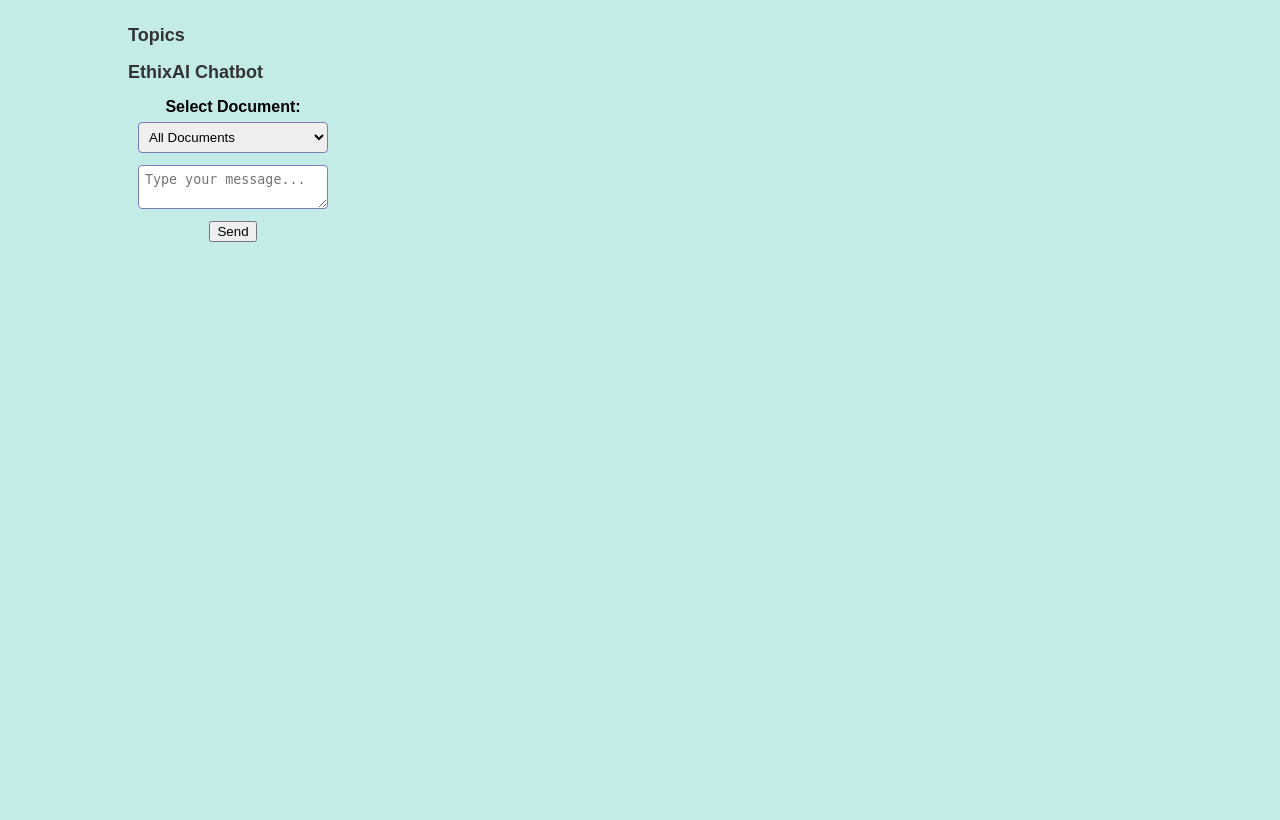
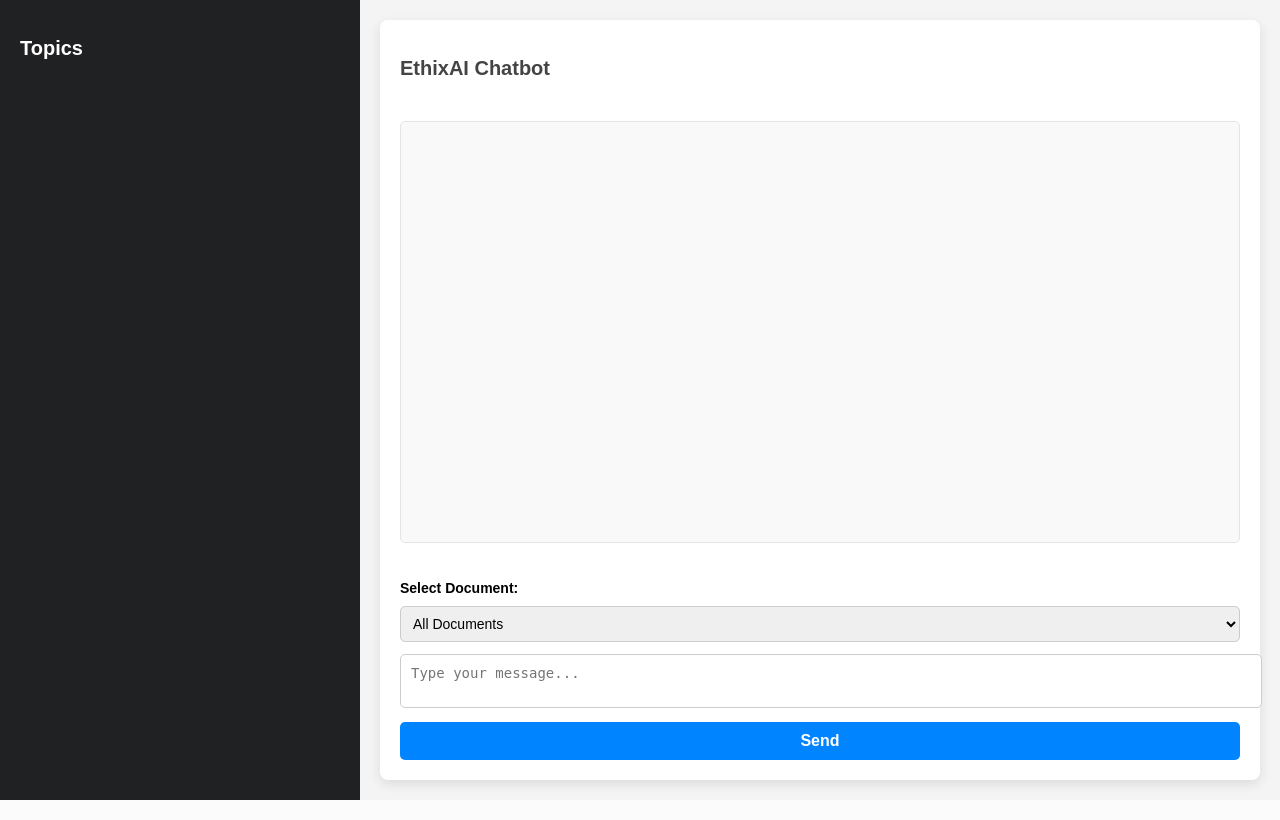
Before and after one commit to EthixDev/rag_chatbot, a Django app: page /chat/ in a window 1280 px wide. Run offline with Django 5.2, Linux system fonts and the light colour scheme; the visitor is signed in with stand-in values (Sample User, id 1); data that the repository does not hold is empty.

Commit message:
Modifiy CSS

```diff
--- a/app/static/app/styles.css
+++ b/app/static/app/styles.css
@@ -1,130 +1,178 @@
+/* General Reset */
 body {
+    margin: 0;
+    padding: 0;
     font-family: 'Arial', sans-serif;
-    background-color: #c4ece7;
-    margin-top: 10px;
-    margin-bottom: 10px;
-    margin-right: 10%;
-    margin-left: 10%;
-    padding: 4p;
-    display: flex;
-    justify-content: left;
-    align-items: left;
-    height: 100vh;
+    background-color: #f9f9f9;
 }
 
-.container {
-    width: 60%; /* Adjusted container width */
-    height: auto; /* Set height to auto */
-    background-color: hsl(197, 58%, 91%);
-    padding: 10px;
-    border-radius: 8px;
-    box-shadow: 0 0 8px rgba(215, 219, 219, 0.1);
+/* Main Container */
+.main-container {
+    display: flex;
+    height: 100vh;
+    overflow: hidden;
 }
 
-h2 {
-    color: #333;
-    font-size: 18px;
+/* Sidebar */
+.sidebar {
+    width: 25%;
+    background-color: #202123;
+    color: #fff;
+    padding: 20px;
+    display: flex;
+    flex-direction: column;
+    box-shadow: 2px 0 5px rgba(0, 0, 0, 0.1);
+    overflow-y: auto;
 }
 
-form {
+.sidebar h2 {
+    font-size: 20px;
+    font-weight: bold;
+    margin-bottom: 20px;
+}
+
+.topic-list {
+    list-style: none;
+    padding: 0;
+    margin: 0;
+}
+
+.topic-list li {
+    margin-bottom: 10px;
+}
+
+.topic-list li a {
+    text-decoration: none;
+    color: #d1d1d1;
+    padding: 10px 15px;
+    display: block;
+    border-radius: 8px;
+    transition: background-color 0.3s ease;
+}
+
+.topic-list li a:hover {
+    background-color: #3f4148;
+}
+
+/* Chat Container */
+.chat-container {
+    flex-grow: 1;
     display: flex;
     flex-direction: column;
-    align-items: center;
-    margin: 10px;
+    justify-content: space-between;
+    padding: 20px;
+    background-color: #f4f4f4;
+    overflow-y: auto;
 }
 
-label {
-    margin-bottom: 6px;
-    font-weight: bold;
+/* Chat Window */
+.chat-window {
+    flex-grow: 1;
+    background: #fff;
+    border-radius: 8px;
+    padding: 20px;
+    box-shadow: 0 4px 12px rgba(0, 0, 0, 0.1);
+    display: flex;
+    flex-direction: column;
+    justify-content: space-between;
 }
 
-select, textarea {
-    width: 100%;
-    padding: 6px;
-    margin-bottom: 12px;
-    border: 1px solid #7f7bb8;
-    border-radius: 4px;
-    box-sizing: border-box;
+.chat-window h2 {
+    font-size: 20px;
+    color: #444;
+    margin-bottom: 20px;
 }
 
-.question, .answer {
-   height: 100%;
-    width: 100%;
+/* Conversation History */
+.conversation-history {
+    flex-grow: 1;
+    max-height: 400px;
     overflow-y: auto;
-    border: 1px solid;
     padding: 10px;
-    border-radius: 8px;
-    margin-bottom: 16px;
+    border: 1px solid #e5e5e5;
+    border-radius: 5px;
+    background-color: #f9f9f9;
+    margin-bottom: 15px;
 }
 
-.question {
-    background-color: #3498db;
-    color: #fff;
-    margin-left: auto;
+.chat-message {
+    margin-bottom: 10px;
+    padding: 10px 15px;
+    border-radius: 15px;
+    font-size: 14px;
+    line-height: 1.5;
+    word-wrap: break-word;
 }
 
-.answer {
-    background-color: #2ecc71;
-    color: #fff;
-    margin-right: auto;
+.chat-message.user {
+    background-color: #d1e7dd;
+    color: #0f5132;
+    align-self: flex-end;
 }
 
-input[type="submit"] {
-    background-color: #bfc4bf;
-    color: #fff;
-    padding: 8px 12px;
-    border: none;
-    border-radius: 8px;
-    cursor: pointer;
+.chat-message.ai {
+    background-color: #e2e3e5;
+    color: #343a40;
+    align-self: flex-start;
+}
+
+/* Input and Button */
+label {
+    font-size: 14px;
+    font-weight: bold;
+    margin-bottom: 10px;
+    display: block;
+}
+
+select {
+    width: 100%;
+    padding: 8px;
+    margin-bottom: 12px;
+    border: 1px solid #ccc;
+    border-radius: 5px;
     font-size: 14px;
 }
 
-input[type="submit"]:hover {
-    background-color: #45a049;
-}
-
-.navbar {
-    max-width: 400px;
-    margin: 0 auto;
-}
-
-.navbar-collapse {
-    max-width: 90%;
-}
-
-.navbar-collapse ul {
-    list-style-type: none;
-    padding: 0;
-}
-
-.navbar-collapse ul li {
-    display: inline-block;
-    margin-right: 10px;
-}
-
-.navbar-collapse ul li a {
-    text-decoration: none;
-    color: black;
-}
-
-.navbar-nav {
-    display: flex;
-    flex-wrap: wrap;
-    list-style: none;
-    padding: 0;
-}
-
-.navbar-nav li {
-    margin-right: 10px;
+textarea {
+    width: 100%;
+    padding: 10px;
+    border: 1px solid #ccc;
+    border-radius: 5px;
+    font-size: 14px;
+    resize: none;
     margin-bottom: 10px;
 }
 
-.navbar-nav li a {
-    display: block; /* Display links as block elements */
-    padding: 5px 10px;
-    text-decoration: none;
-    color: black;
-    border: 1px solid #ccc;
+button {
+    width: 100%;
+    padding: 10px;
+    font-size: 16px;
+    font-weight: bold;
+    background-color: #0084ff;
+    color: #fff;
+    border: none;
     border-radius: 5px;
-    margin-bottom: 10px;
+    cursor: pointer;
+    transition: background-color 0.3s ease;
 }
+
+button:hover {
+    background-color: #005bb5;
+}
+
+/* Scrollbar Styling */
+.sidebar::-webkit-scrollbar,
+.conversation-history::-webkit-scrollbar {
+    width: 8px;
+}
+
+.sidebar::-webkit-scrollbar-thumb,
+.conversation-history::-webkit-scrollbar-thumb {
+    background-color: #555;
+    border-radius: 4px;
+}
+
+.sidebar::-webkit-scrollbar-thumb:hover,
+.conversation-history::-webkit-scrollbar-thumb:hover {
+    background-color: #777;
+}
```
